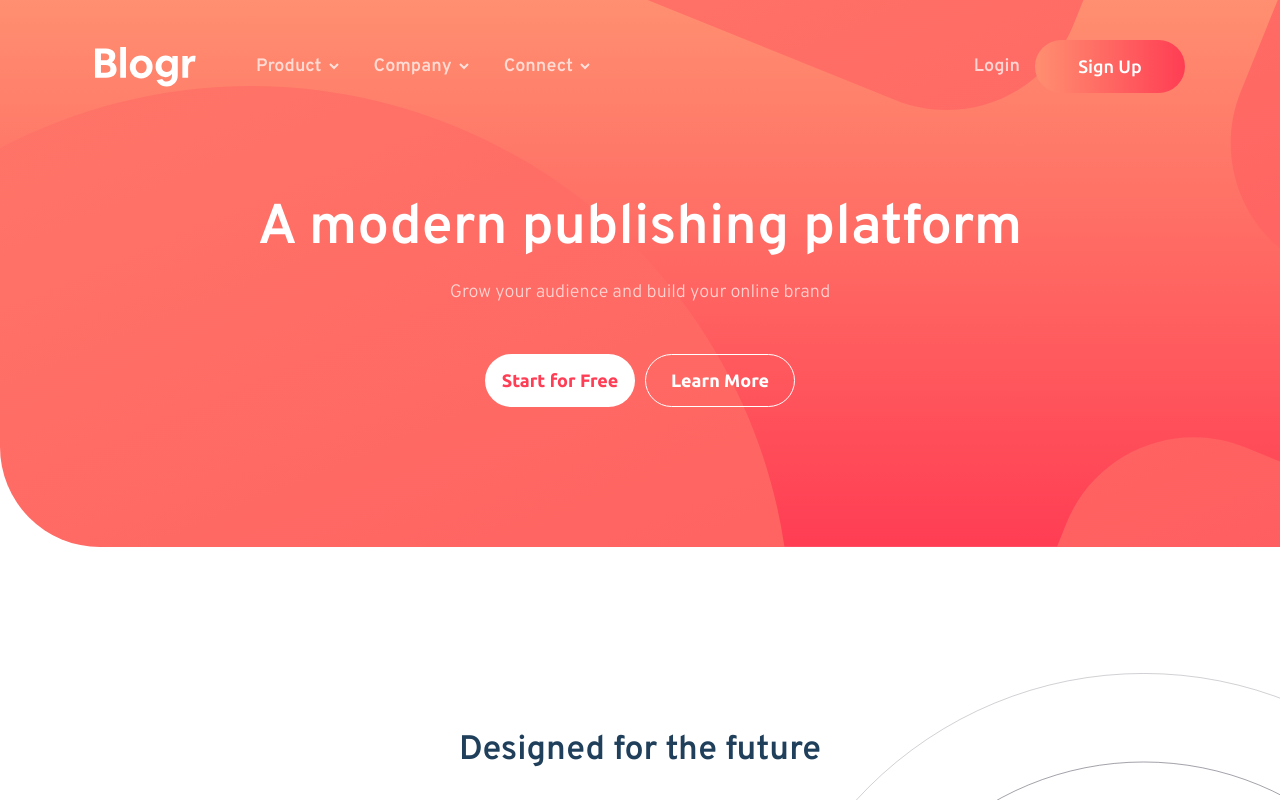
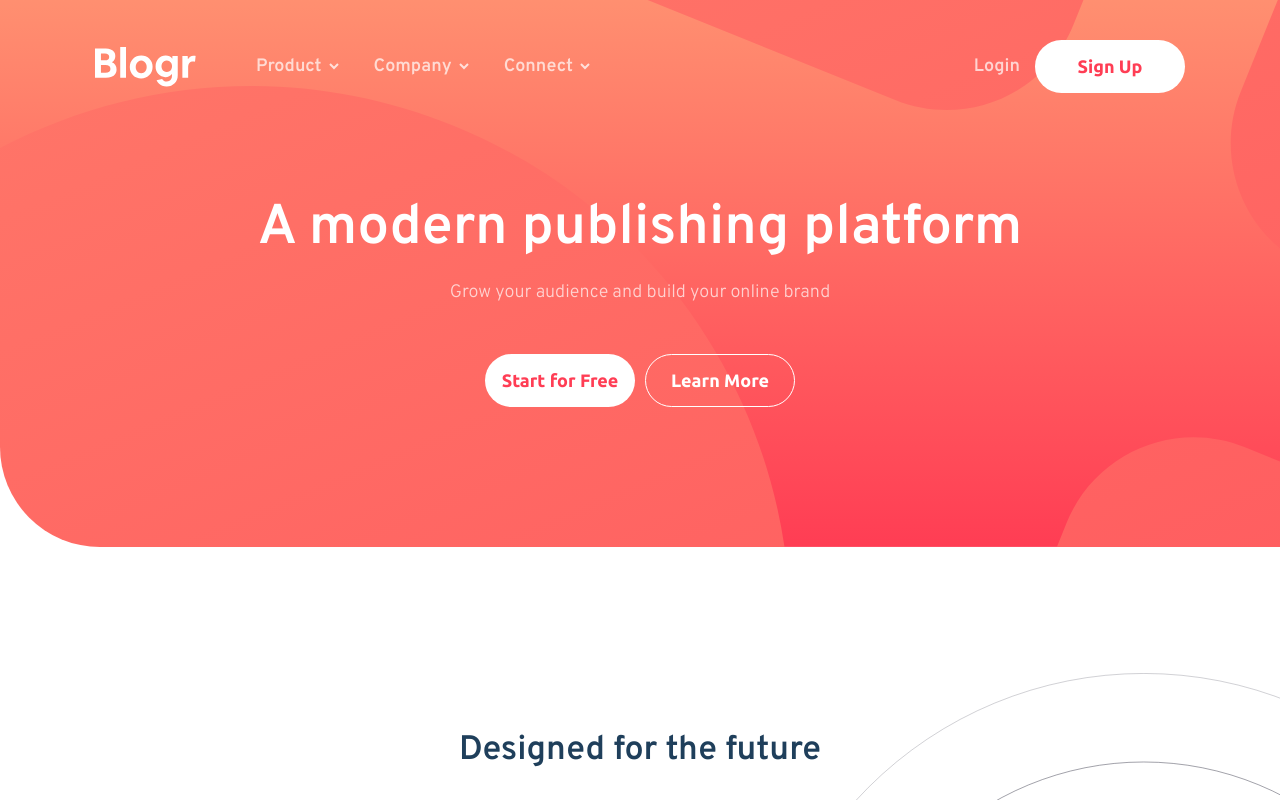
Before and after one commit to erwinruiz/blogr-landing-page, a React (Create React App) app: page / in a window 1280 px wide. Shown: the top 800 px of the page. Built offline with nearby package versions, Linux system fonts and the light colour scheme.

Commit message:
Fix background color of CTA button

```diff
--- a/src/components/UI/Menu.module.css
+++ b/src/components/UI/Menu.module.css
@@ -77,7 +77,7 @@
   width: 150px;
   border-radius: 30px;
   font-family: "Ubuntu", sans-serif;
-  font-weight: 500;
+  font-weight: 700;
   font-size: 18px;
   cursor: pointer;
   border: none;
@@ -238,6 +238,13 @@
   .actions .login {
     color: var(--White-light);
   }
+  .actions .signUp {
+    background: var(--White);
+    color: var(--Light-red);
+  }
+  .actions .signUp:hover {
+    color: var(--White);
+  }
 
   /* Active state */
   .activeSection {
```
